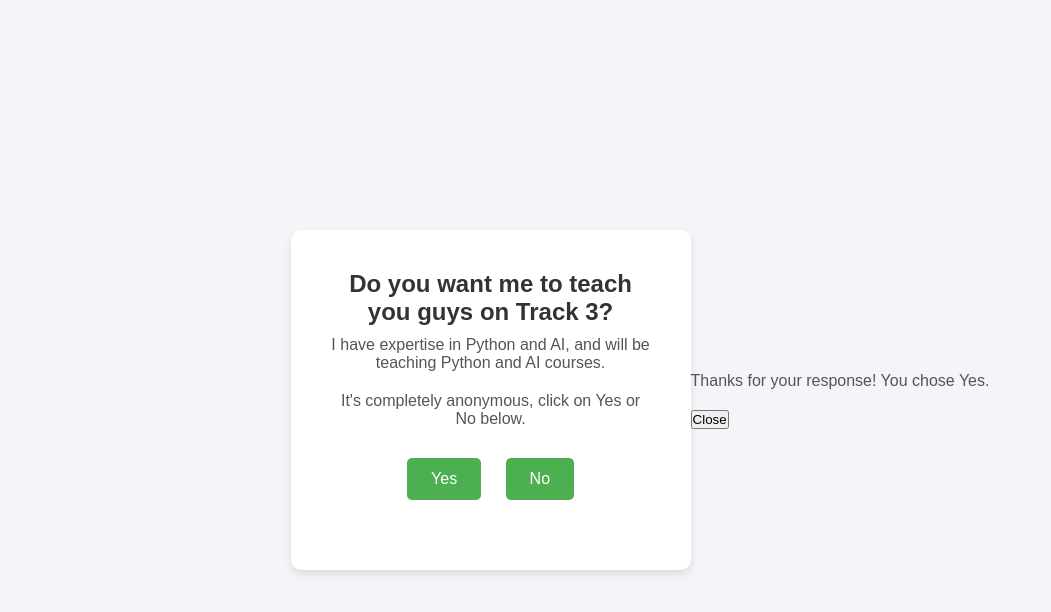
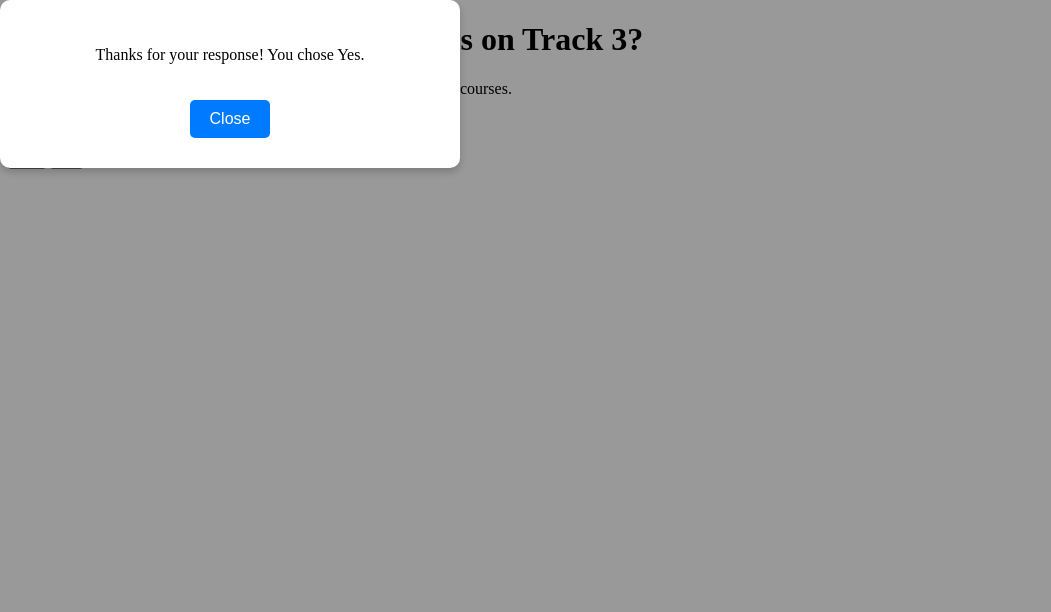
Before and after one commit to Silicon-Sorceress-Tawfia/qanda, a plain HTML site: page index.html in a window 1280 px wide. Both pictures are taken after a click on the button "Yes". Shown: the whole page, without its empty margins (0-1051 px from the left). Drawn offline with Linux system fonts and the light colour scheme.

Commit message:
Update styles.css

```diff
--- a/styles.css
+++ b/styles.css
@@ -1,62 +1,39 @@
-* {
-    margin: 0;
-    padding: 0;
-    box-sizing: border-box;
+/* Existing styles... */
+
+.modal {
+    display: none;
+    position: fixed;
+    z-index: 1;
+    left: 0;
+    top: 0;
+    width: 100%;
+    height: 100%;
+    background-color: rgba(0, 0, 0, 0.4);
+    justify-content: center;
+    align-items: center;
 }
 
-body {
-    font-family: Arial, sans-serif;
-    display: flex;
-    justify-content: center;
-    align-items: center;
-    height: 100vh;
-    background-color: #f4f4f9;
+.modal-content {
+    background-color: white;
+    padding: 30px;
+    border-radius: 10px;
+    text-align: center;
+    max-width: 400px;
+    width: 100%;
+    box-shadow: 0 4px 8px rgba(0, 0, 0, 0.2);
 }
 
-.container {
-    text-align: center;
-    background-color: white;
-    padding: 40px;
-    border-radius: 10px;
-    box-shadow: 0 4px 8px rgba(0, 0, 0, 0.1);
-    max-width: 400px;
-    width: 100%;
-}
-
-h1 {
-    font-size: 24px;
-    color: #333;
-    margin-bottom: 10px;
-}
-
-p {
-    font-size: 16px;
-    color: #555;
-    margin-bottom: 20px;
-}
-
-.buttons {
-    margin-bottom: 20px;
-}
-
-.btn {
-    padding: 12px 24px;
-    font-size: 16px;
-    background-color: #4CAF50;
+#closeModalBtn {
+    padding: 10px 20px;
+    background-color: #007BFF;
     color: white;
     border: none;
     border-radius: 5px;
-    margin: 10px;
     cursor: pointer;
-    transition: background-color 0.3s;
+    font-size: 16px;
+    margin-top: 20px;
 }
 
-.btn:hover {
-    background-color: #45a049;
+#closeModalBtn:hover {
+    background-color: #0056b3;
 }
-
-.responseMessage {
-    font-size: 18px;
-    color: #007BFF;
-    font-weight: bold;
-}
```
